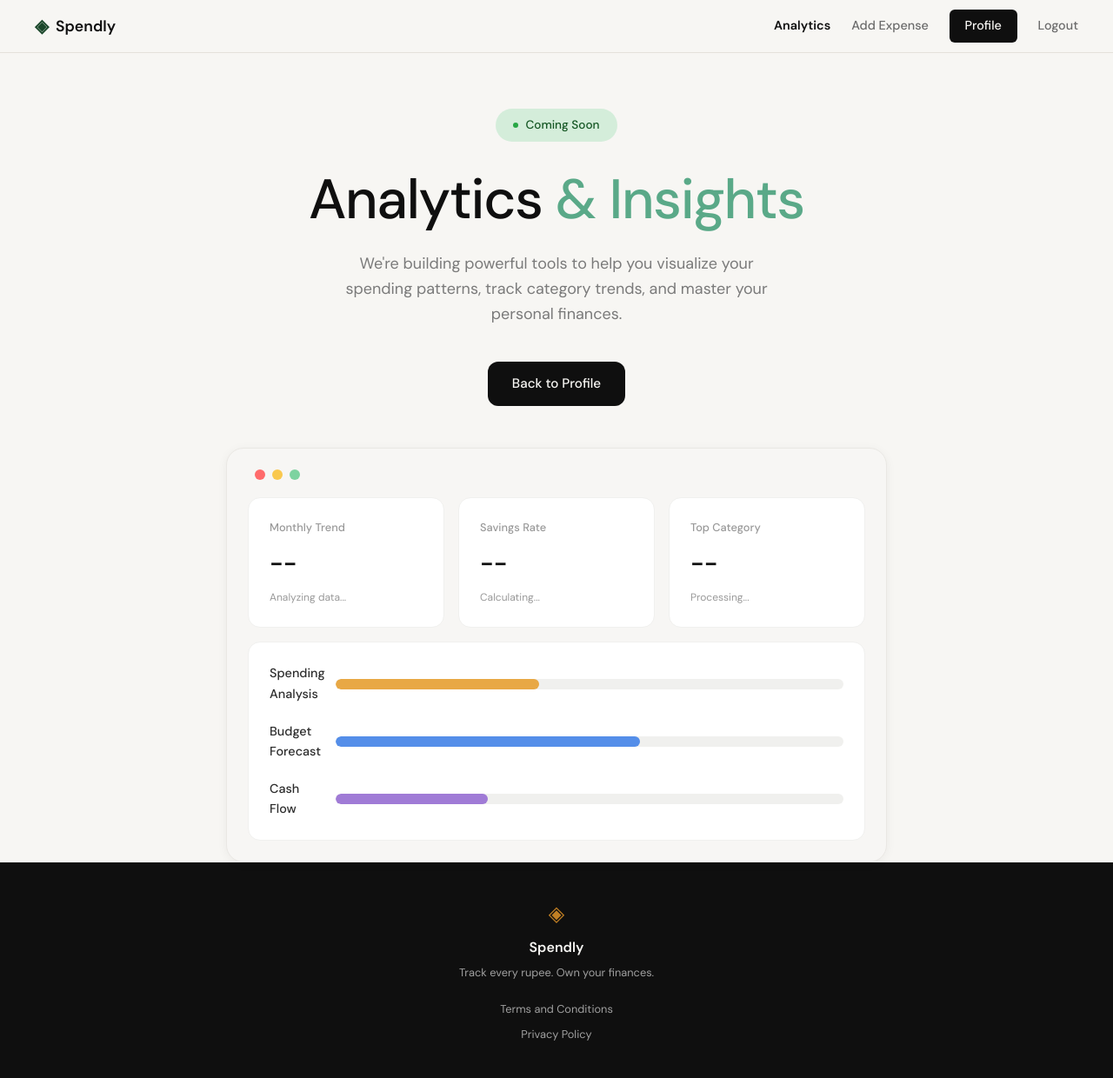
After one commit to aashah15/Spendy, a Flask app: page /analytics in a window 1280 px wide. The commit adds this page. Shown: the whole page at 87% size. Run offline with Flask 3, Linux system fonts and the light colour scheme; a user stored in the database is signed in.

```diff
--- a/app.py
+++ b/app.py
@@ -1,5 +1,5 @@
 from flask import Flask, render_template, request, flash, redirect, url_for, session
-from database.db import init_db, seed_db, create_user, get_user_by_email
+from database.db import init_db, seed_db, create_user, get_user_by_email, add_expense as db_add_expense
 from database.queries import get_user_by_id, get_recent_transactions, get_summary_stats, get_category_breakdown
 from werkzeug.security import check_password_hash
 from datetime import datetime, timedelta
@@ -194,9 +194,59 @@ def profile():
     )
 
 
-@app.route("/expenses/add")
+@app.route("/analytics")
+def analytics():
+    # Auth guard - redirect if not logged in
+    if not session.get("user_id"):
+        flash("Please log in to view analytics", "info")
+        return redirect(url_for("login"))
+
+    return render_template("analytics.html")
+
+
+@app.route("/expenses/add", methods=["GET", "POST"])
 def add_expense():
-    return "Add expense — coming in Step 7"
+    # Auth guard - redirect if not logged in
+    if not session.get("user_id"):
+        flash("Please log in to add an expense", "info")
+        return redirect(url_for("login"))
+
+    user_id = session.get("user_id")
+
+    if request.method == "POST":
+        # Extract form data
+        amount_str = request.form.get("amount", "").strip()
+        category = request.form.get("category", "").strip()
+        date = request.form.get("date", "").strip()
+        description = request.form.get("description", "").strip()
+
+        # Validate inputs
+        if not amount_str or not category or not date:
+            return render_template("add_expense.html", error="Amount, category, and date are required", amount=amount_str, category=category, date=date, description=description)
+
+        try:
+            amount = float(amount_str)
+            if amount <= 0:
+                return render_template("add_expense.html", error="Amount must be a positive number", amount=amount_str, category=category, date=date, description=description)
+        except ValueError:
+            return render_template("add_expense.html", error="Amount must be a valid number", amount=amount_str, category=category, date=date, description=description)
+
+        try:
+            datetime.strptime(date, '%Y-%m-%d')
+        except ValueError:
+            return render_template("add_expense.html", error="Invalid date format. Please use YYYY-MM-DD", amount=amount_str, category=category, date=date, description=description)
+
+        # Save to database
+        try:
+            db_add_expense(user_id, amount, category, date, description)
+            flash("Expense added successfully!", "success")
+            return redirect(url_for("profile"))
+        except Exception as e:
+            app.logger.error(f"Error adding expense for user {user_id}: {e}")
+            return render_template("add_expense.html", error="An unexpected error occurred. Please try again.", amount=amount_str, category=category, date=date, description=description)
+
+    # GET request - display the form
+    return render_template("add_expense.html")
 
 
 @app.route("/expenses/<int:id>/edit")
--- a/database/db.py
+++ b/database/db.py
@@ -135,6 +135,35 @@ def create_user(name, email, password):
     return user_id
 
 
+def add_expense(user_id, amount, category, date, description=None):
+    """
+    Inserts a new expense record for a specific user.
+
+    Args:
+        user_id: The ID of the authenticated user
+        amount: The expense amount (REAL)
+        category: The expense category (TEXT)
+        date: The date of the expense in YYYY-MM-DD format (TEXT)
+        description: Optional description of the expense (TEXT)
+
+    Returns:
+        The id of the newly created expense record
+    """
+    conn = get_db()
+    cursor = conn.cursor()
+
+    cursor.execute("""
+        INSERT INTO expenses (user_id, amount, category, date, description, created_at)
+        VALUES (?, ?, ?, ?, ?, datetime('now'))
+    """, (user_id, amount, category, date, description))
+
+    new_id = cursor.lastrowid
+    conn.commit()
+    conn.close()
+
+    return new_id
+
+
 def get_user_by_email(email):
     """
     Fetches a user by email address.
--- a/static/css/style.css
+++ b/static/css/style.css
@@ -101,7 +101,7 @@ a { color: inherit; text-decoration: none; }
 }
 
 .nav-links a { color: var(--ink-muted); transition: color 0.2s; }
-.nav-links a:hover { color: var(--ink); }
+.nav-links a:hover, .nav-links a.active { color: var(--ink); font-weight: 600; }
 
 .nav-cta {
     background: var(--ink) !important;
--- /dev/null
+++ b/templates/analytics.html
@@ -0,0 +1,65 @@
+{% extends "base.html" %}
+
+{% block title %}Analytics — Spendly{% endblock %}
+
+{% block content %}
+<div class="hero">
+    <div class="hero-inner">
+        <div class="hero-badge">Coming Soon</div>
+        <h1 class="hero-title">Analytics <span class="hero-title-green">&amp; Insights</span></h1>
+        <p class="hero-subtitle">
+            We're building powerful tools to help you visualize your spending patterns, track category trends, and master your personal finances.
+        </p>
+        <div class="hero-actions">
+            <a href="{{ url_for('profile') }}" class="btn-secondary">Back to Profile</a>
+        </div>
+    </div>
+</div>
+
+<div class="hero-dashboard">
+    <div class="dashboard-mock">
+        <div class="dashboard-header">
+            <div class="dot dot-red"></div>
+            <div class="dot dot-yellow"></div>
+            <div class="dot dot-green"></div>
+        </div>
+        <div class="dashboard-stats">
+            <div class="stat-card">
+                <span class="stat-label">Monthly Trend</span>
+                <span class="stat-value">--</span>
+                <span class="stat-sub">Analyzing data...</span>
+            </div>
+            <div class="stat-card">
+                <span class="stat-label">Savings Rate</span>
+                <span class="stat-value">--</span>
+                <span class="stat-sub">Calculating...</span>
+            </div>
+            <div class="stat-card">
+                <span class="stat-label">Top Category</span>
+                <span class="stat-value">--</span>
+                <span class="stat-sub">Processing...</span>
+            </div>
+        </div>
+        <div class="dashboard-categories">
+            <div class="cat-row">
+                <span class="cat-name">Spending Analysis</span>
+                <div class="cat-bar-track">
+                    <div class="cat-bar cat-bar-food" style="width: 40%"></div>
+                </div>
+            </div>
+            <div class="cat-row">
+                <span class="cat-name">Budget Forecast</span>
+                <div class="cat-bar-track">
+                    <div class="cat-bar cat-bar-travel" style="width: 60%"></div>
+                </div>
+            </div>
+            <div class="cat-row">
+                <span class="cat-name">Cash Flow</span>
+                <div class="cat-bar-track">
+                    <div class="cat-bar cat-bar-bills" style="width: 30%"></div>
+                </div>
+            </div>
+        </div>
+    </div>
+</div>
+{% endblock %}
--- a/templates/base.html
+++ b/templates/base.html
@@ -20,8 +20,10 @@
             </a>
             <div class="nav-links">
                 {% if session.user_id %}
+                <a href="{{ url_for('analytics') }}" class="{{ 'active' if request.endpoint == 'analytics' }}">Analytics</a>
+                <a href="{{ url_for('add_expense') }}" class="{{ 'active' if request.endpoint == 'add_expense' }}">Add Expense</a>
+                <a href="{{ url_for('profile') }}" class="nav-cta {{ 'active' if request.endpoint == 'profile' }}">Profile</a>
                 <a href="{{ url_for('logout') }}">Logout</a>
-                <a href="{{ url_for('profile') }}" class="nav-cta">Profile</a>
                 {% else %}
                 <a href="{{ url_for('login') }}">Sign in</a>
                 <a href="{{ url_for('register') }}" class="nav-cta">Get started</a>
@@ -29,6 +31,18 @@
             </div>
         </div>
     </nav>
+
+    {% with messages = get_flashed_messages(with_categories=true) %}
+      {% if messages %}
+        <div class="flash-container">
+          {% for category, message in messages %}
+            <div class="flash-message {{ category }}">
+              {{ message }}
+            </div>
+          {% endfor %}
+        </div>
+      {% endif %}
+    {% endwith %}
 
     <main class="main-content">
         {% block content %}{% endblock %}
```
Also changed, not shown: templates/add_expense.html (added, +53 -0 lines), tests/test_07-add-expense.py (added, +175 -0 lines), .claude/settings.local.json, .claude/specs/07-add-expense.md (added), .mcp.json (added).
